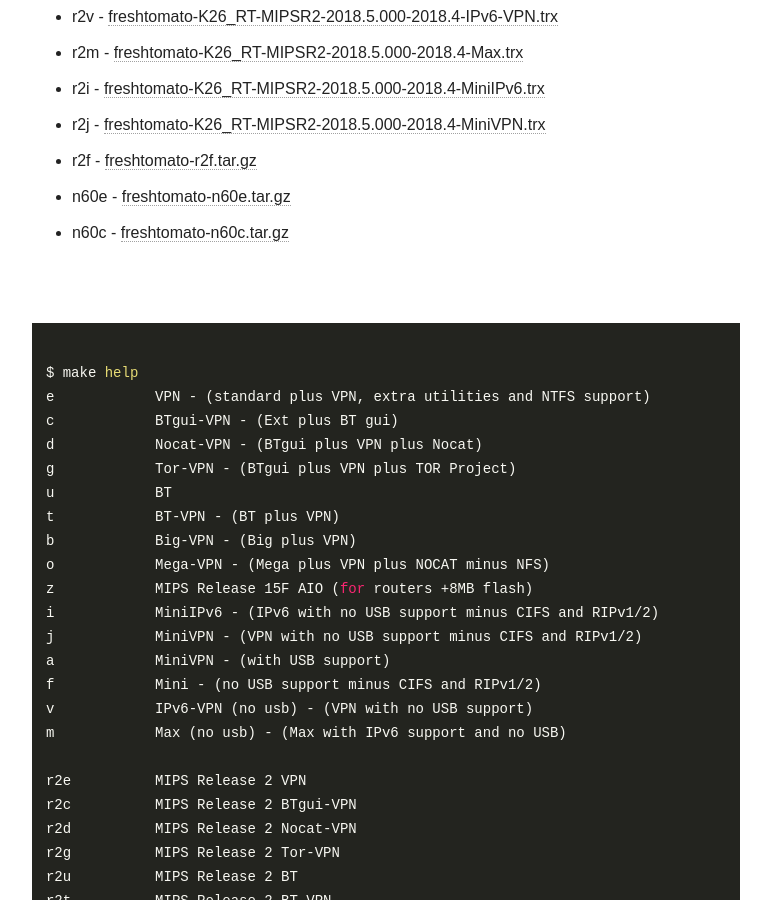
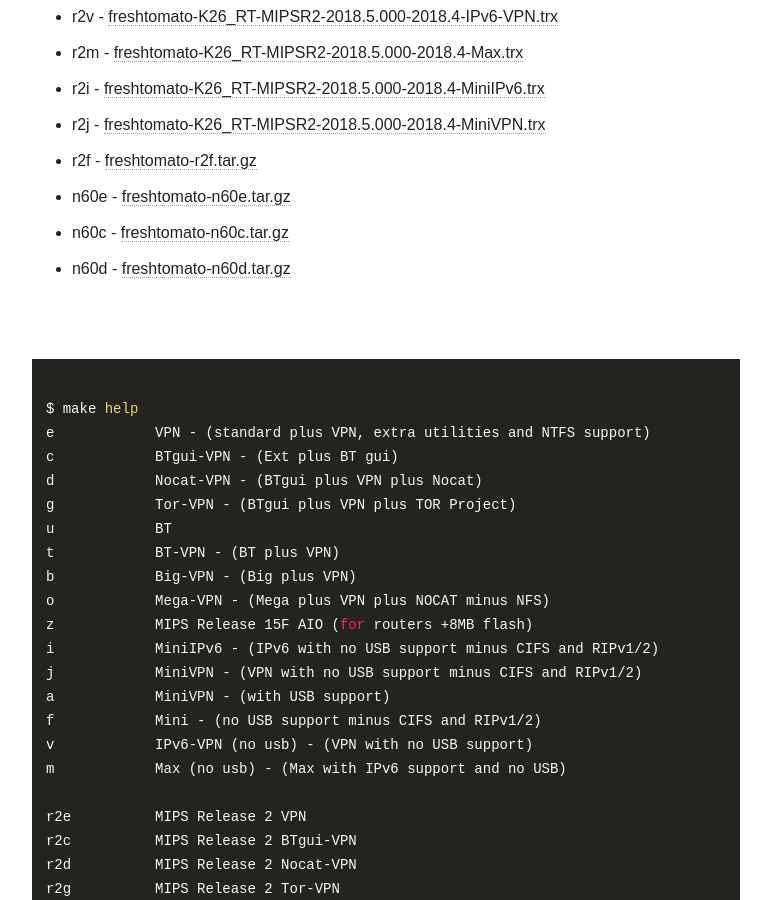
Before and after one commit to oglopss/freshtomato-mips-ci-jekyll, a Jekyll site: the page built from index.html, in a window 1280 px wide and 900 px high, scrolled down 1459 px. Shown: the whole window, without its empty margins (254-1025 px from the left). Built offline with Jekyll 4.4.1, drawn with Linux system fonts in a browser that asks for light colours; nearby versions of some CDN libraries.

Commit message:
Travis build 45 n60d pushed to gh-pages

```diff
--- a/_data/ss.yml
+++ b/_data/ss.yml
@@ -30,3 +30,4 @@
   - 0030 r2f freshtomato-r2f.tar.gz
   - 0031 n60e freshtomato-n60e.tar.gz
   - 0032 n60c freshtomato-n60c.tar.gz
+  - 0033 n60d freshtomato-n60d.tar.gz
```
